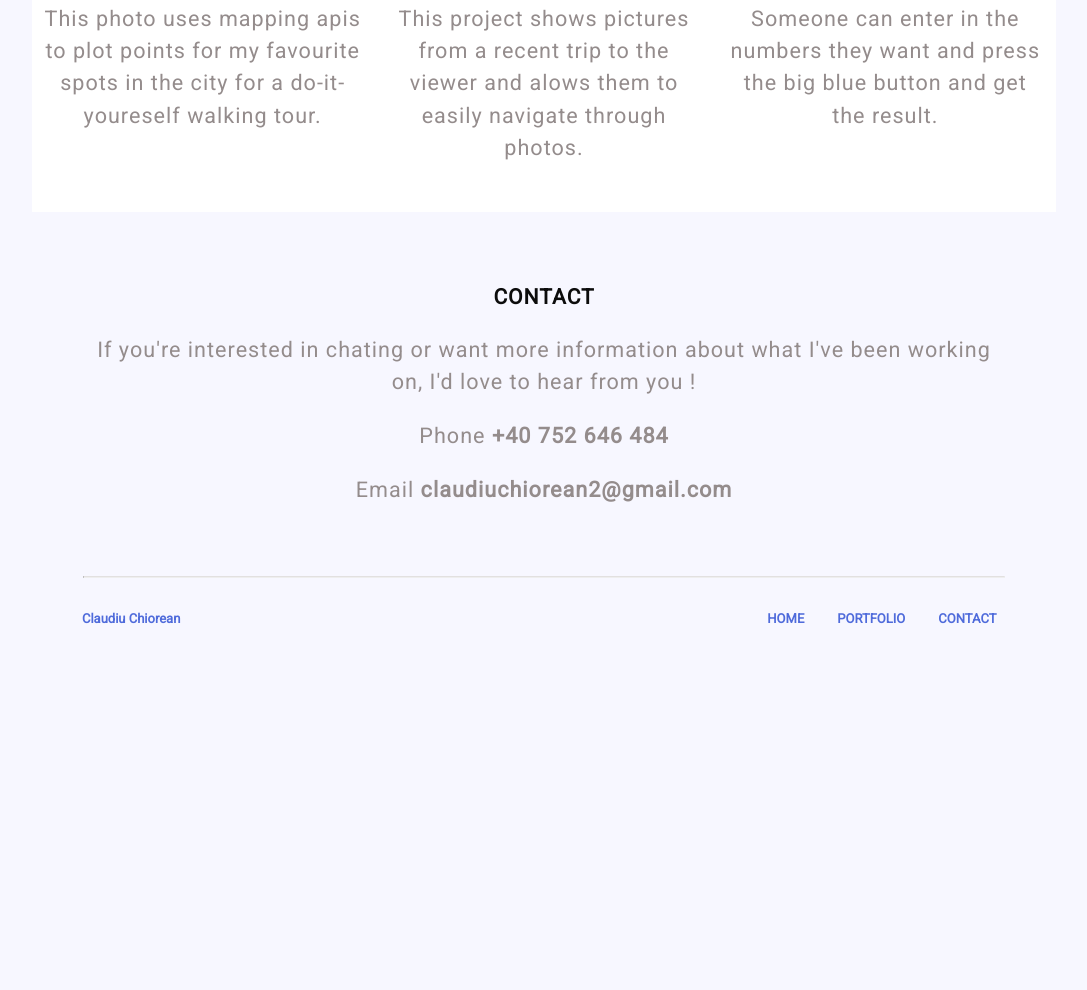
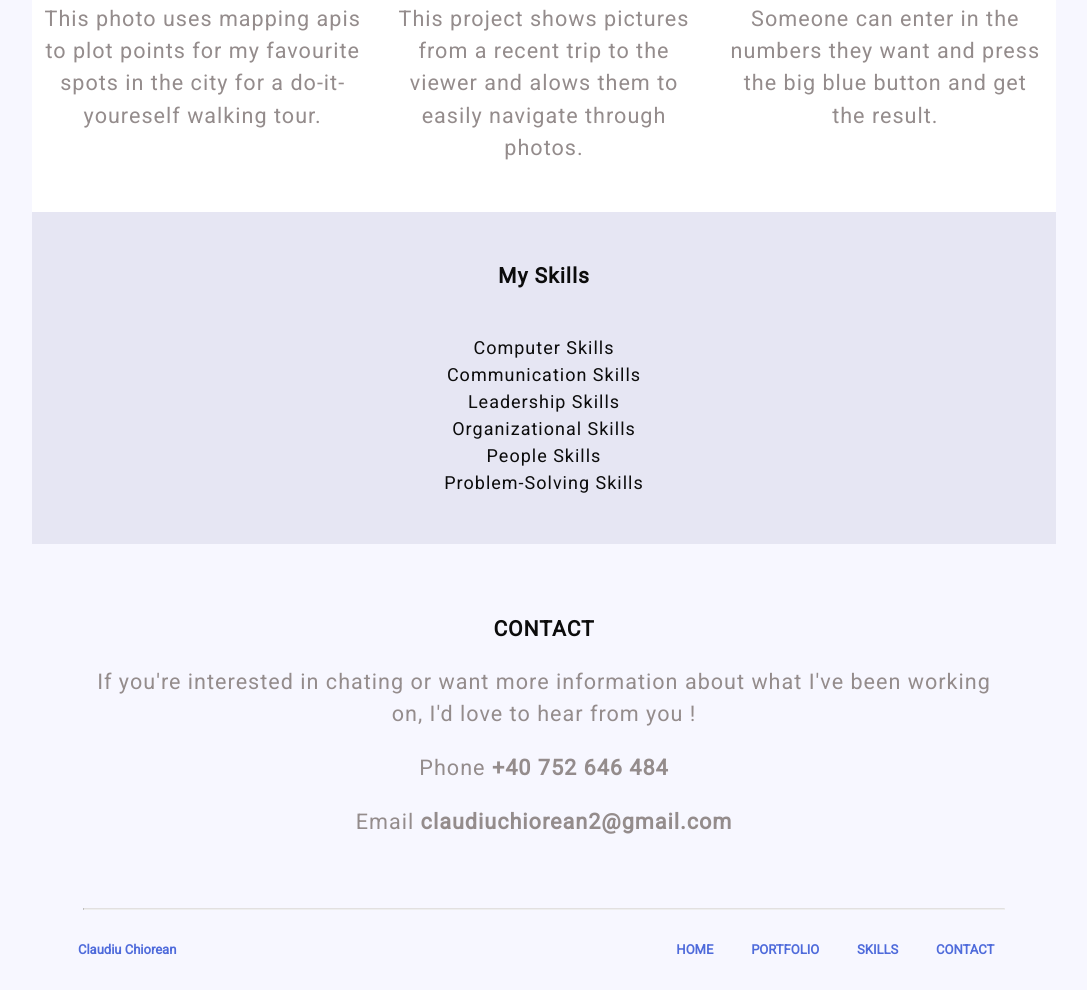
Before and after one commit to ClaudiuChiorean/potofolio_update_v2, a plain HTML site: page index.html in a window 1280 px wide. Shown: the part 1525-2515 px from the top of the page, without its empty margins (96-1183 px from the left). Before the commit the page ends 2183 px from the top, so only its background shows below. Drawn offline with Linux system fonts and the light colour scheme.

Commit message:
Modified index and style files
1.
  index - added skills section;
2.
  style - added some extra styling

```diff
--- a/css/styles.css
+++ b/css/styles.css
@@ -165,6 +165,21 @@ p {
 
 }
 
+.box-8 {
+    max-width: 100%;
+    padding-bottom: 3rem;
+    padding-top: 3rem;
+    margin: 0;
+    font-style: inherit;
+    background-color: #e6e6f3;
+    color: #0c0c0c;
+}
+
+#skills {
+    margin-bottom: 2em;
+    margin-top: initial;
+}
+
 span {
     font-weight: 700;
 
@@ -190,7 +205,7 @@ footer {
 }
 
 footer h2 a {
-    margin-left: 30px;
+    margin-left: 0.7em;
     color: #4F6BDB;
 }
 
@@ -204,6 +219,10 @@ footer h2 {
 
 .footer-nav {
     font-size: small;
+}
+
+.top {
+    margin-right: 1em;
 }
 
 .top a {
@@ -276,14 +295,14 @@ footer h2 {
     }
 
     footer h2 a {
-        margin-left: 30px;
+        margin-left: 2em;
         color: #4F6BDB;
     }
 
     .footer-nav {
-        width: 30%;
+        width: 40%;
         justify-content: space-evenly;
-        margin-right: 0.5em;
+        margin-right: 0.3em;
     }
 
     .full a {
--- a/index.html
+++ b/index.html
@@ -16,10 +16,11 @@
   <!--Top Navigation bar -->
   <nav>
     <header class="main-header">
-      <h1 class="name"><a href="https://www.facebook.com/casegemene.dezmir.5" target="_blank" >Claudiu Chiorean</a></h1>
+      <h1 class="name"><a href="https://www.facebook.com/casegemene.dezmir.5" target="_blank">Claudiu Chiorean</a></h1>
       <ul class="top-nav">
         <li><a href="#">home</a></li>
         <li><a href="#portfolio">portfolio</a></li>
+        <li><a href="#skills">skills</a></li>
         <li><a href="#contact">contact</a></li>
       </ul>
     </header>
@@ -30,7 +31,7 @@
 
   <!-- Section part -->
   <header>
-    <h3 id="portofolio" >PORTOFOLIO</h3>
+    <h3 id="portofolio">PORTOFOLIO</h3>
   </header>
   <div class="container">
 
@@ -81,13 +82,25 @@
 
 
   </div>
+  <section class="col box-8">
+    <h3 id="skills">My Skills</h3>
+    <ul>
+      <li>Computer Skills</li>
+      <li>Communication Skills</li>
+      <li>Leadership Skills</li>
+      <li>Organizational Skills</li>
+      <li>People Skills</li>
+      <li>Problem-Solving Skills</li>
+    </ul>
+
+  </section>
   <section class="col box-7">
     <h3 id="contact">CONTACT</h3>
     <p>If you're interested in chating or want more information about what I've been working on, I'd love to hear from
       you !</p>
     <p>Phone <span>+40 752 646 484</span></p>
     <P>Email <span>claudiuchiorean2@gmail.com </span></P>
-    </section>
+  </section>
   <hr>
   <footer>
     <h2><a href="https://www.facebook.com/casegemene.dezmir.5" target="_blank">Claudiu Chiorean</a></h2>
@@ -95,6 +108,7 @@
       <li class="top"><a href="#top">back to top</a></li>
       <li class="full"><a href="#top">home</a></li>
       <li class="full"><a href="#">portfolio</a></li>
+      <li class="full"><a href="#skills">skills</a></li>
       <li class="full"><a href="#contact">contact</a></li>
     </ul>
   </footer>
```
